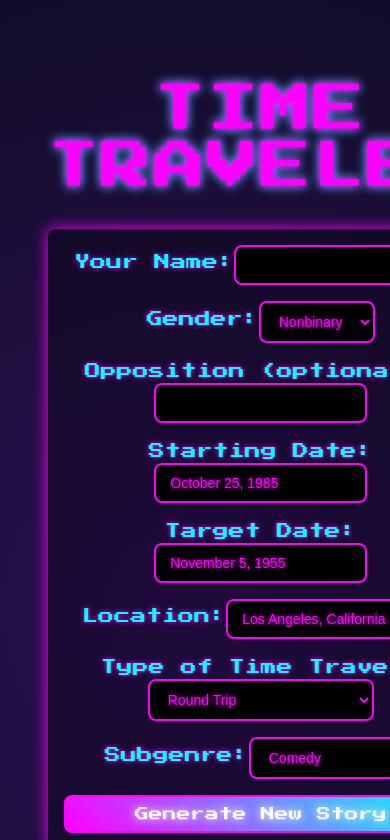
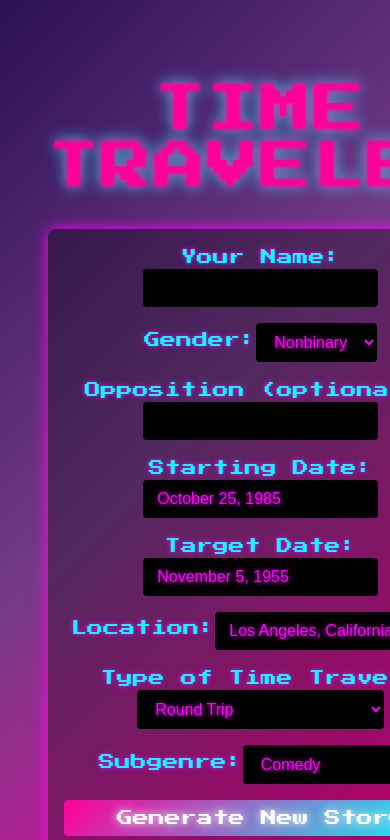
Before and after one commit to glaedn/time-traveler, a React (Vite) app: page / in a window 390 px wide. Shown: the top 840 px of the page. Built offline with nearby package versions, Linux system fonts and the light colour scheme; no server answers.

Commit message:
updated UI for mobile optimization

```diff
--- a/src/components/TimeMachine.css
+++ b/src/components/TimeMachine.css
@@ -118,3 +118,116 @@ ul li {
 strong {
   color: #ff00ff;
 }
+
+
+
+
+
+body {
+    background: linear-gradient(135deg, #2b1055, #753a88, #ff0099);
+    background-size: cover;
+    background-attachment: fixed;
+    color: #fff;
+    font-family: 'Press Start 2P', cursive;
+    margin: 0;
+    padding: 0;
+    width: 100vw;
+    min-height: 100vh;
+    overflow-x: hidden;
+  }
+
+  .card-game {
+    max-width: 100%;
+    margin: 0 auto;
+    padding: 16px;
+    text-align: center;
+  }
+
+  h1, h2 {
+    font-weight: bold;
+    text-transform: uppercase;
+    color: #ff0099;
+    text-shadow: 0 0 8px #ff0099, 0 0 16px #00ffff;
+  }
+
+  .input-form {
+    display: flex;
+    flex-direction: column;
+    gap: 16px;
+    margin-bottom: 24px;
+  }
+
+  .input-form label {
+    font-weight: bold;
+  }
+
+  .input-form input,
+  .input-form select,
+  .input-form button {
+    padding: 10px 14px;
+    font-size: 16px;
+    border: none;
+    border-radius: 4px;
+  }
+
+  .input-form button {
+    background: linear-gradient(135deg, #ff0099, #00ffff);
+    color: white;
+    cursor: pointer;
+    transition: transform 0.2s ease-in-out;
+  }
+
+  .input-form button:hover {
+    background: linear-gradient(45deg, #00ffff, #ff00ff);
+    transform: scale(1.05);
+    box-shadow: 0px 0p;
+  }
+
+  .story-container {
+    background: rgba(0, 0, 0, 0.6);
+    border-radius: 8px;
+    padding: 16px;
+    box-shadow: 0 0 15px rgba(255, 0, 153, 0.7);
+    margin-bottom: 24px;
+  }
+
+  .cards-container {
+    display: grid;
+    grid-template-columns: repeat(auto-fit, minmax(150px, 1fr));
+    gap: 16px;
+    justify-content: center;
+  }
+
+  .card {
+    padding: 16px;
+    background: linear-gradient(135deg, #00ffff, #ff0099);
+    border-radius: 8px;
+    box-shadow: 0 0 15px rgba(0, 255, 255, 0.7);
+    text-align: center;
+    cursor: pointer;
+    font-weight: bold;
+    transition: transform 0.2s ease-in-out, box-shadow 0.2s ease;
+  }
+
+  .card:hover {
+    transform: scale(1.1);
+    box-shadow: 0 0 20px rgba(255, 0, 153, 0.9);
+  }
+
+  .card.dragging {
+    transform: scale(1.2);
+    box-shadow: 0 0 25px rgba(0, 255, 255, 1);
+  }
+
+  ul {
+    list-style: none;
+    padding: 0;
+  }
+
+  ul li {
+    margin-bottom: 16px;
+    padding: 12px;
+    background: rgba(255, 255, 255, 0.1);
+    border-radius: 4px;
+    box-shadow: 0 0 10px rgba(255, 0, 153, 0.5);
+  }
```
